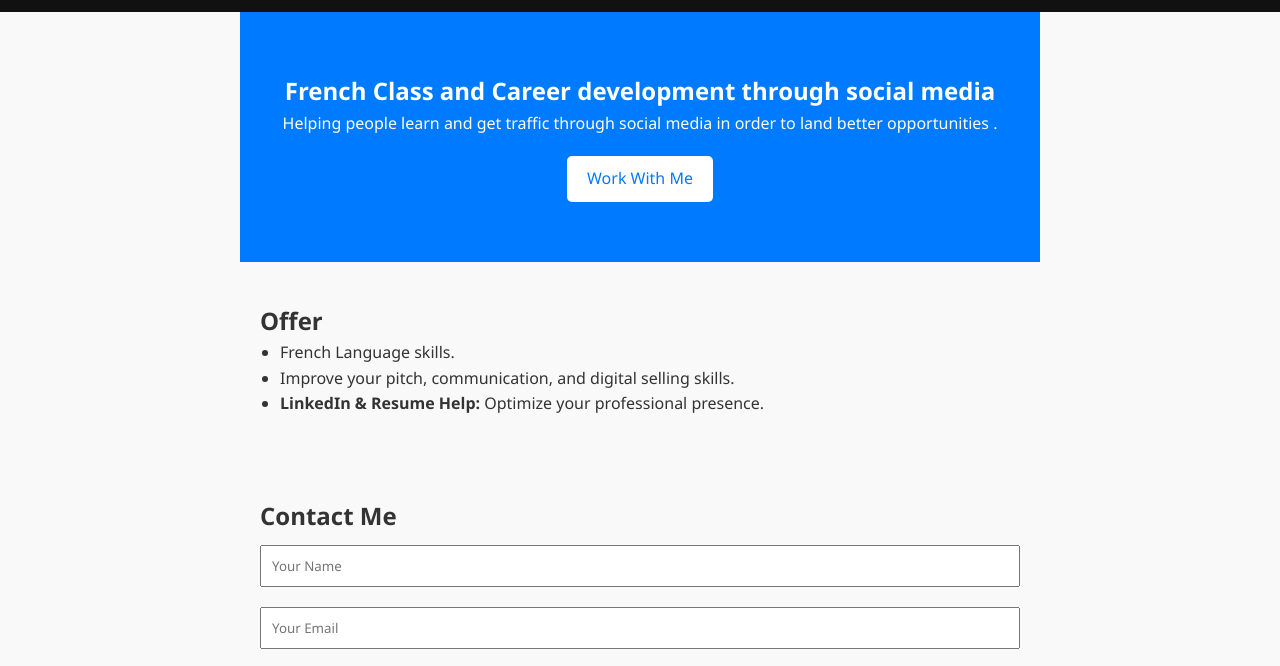
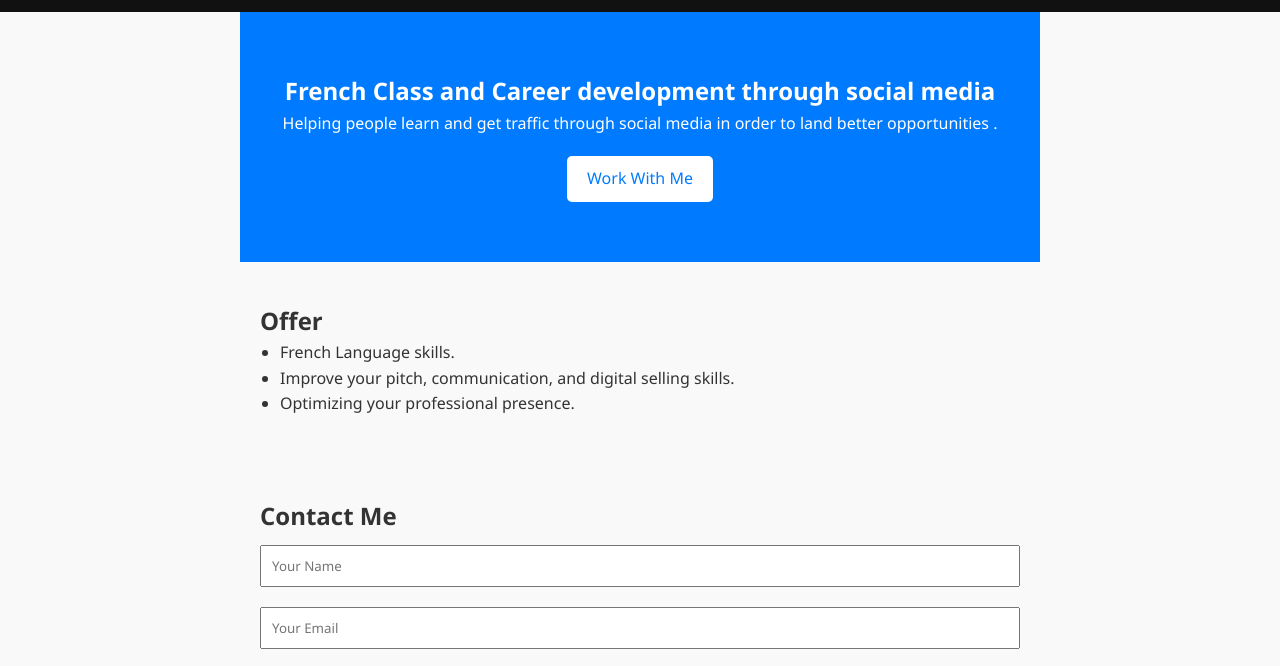
Before and after one commit to Saad-Sow/Saad-Sow.github.io, a plain HTML site: page Final Project/business.html in a window 1280 px wide. Shown: the part 89-755 px from the top of the page. Drawn offline with Linux system fonts and the light colour scheme.

Commit message:
business.html

```diff
--- a/Final Project/business.html
+++ b/Final Project/business.html
@@ -26,7 +26,7 @@
     <ul>
       <li>French Language skills.</li>
       <li>Improve your pitch, communication, and digital selling skills.</li>
-      <li><strong>LinkedIn & Resume Help:</strong> Optimize your professional presence.</li>
+      <li>Optimizing your professional presence.</li>
     </ul>
   </section>
 
```
